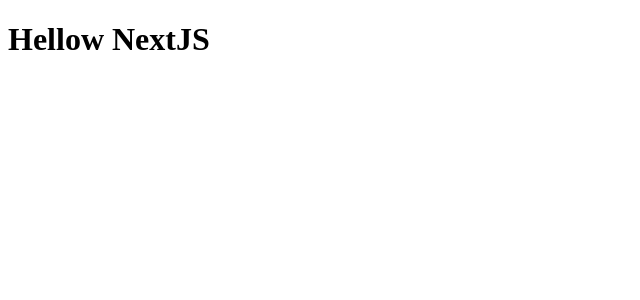
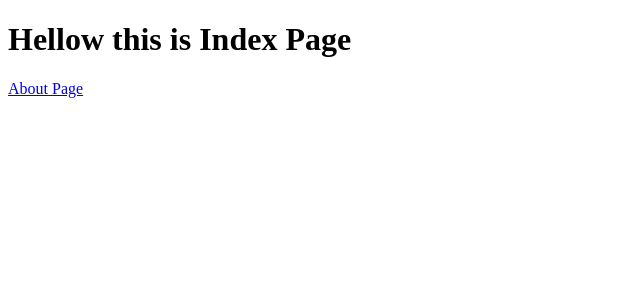
Before and after one commit to seankim84/eCommerce, a Next.js app: page / in a window 1280 px wide. Shown: the top 300 px of the page, without its empty margins (0-640 px from the left). Built offline with nearby package versions, Linux system fonts and the light colour scheme.

Commit message:
Using the Head and Link

```diff
--- a/pages/index.js
+++ b/pages/index.js
@@ -1 +1,14 @@
-export default () => <h1>Hellow NextJS</h1>;
+import Head from 'next/head';
+import Link from 'next/link';
+
+export default () => (
+    <div>
+        <Head>
+            <title>Home | Sean</title>
+        </Head>
+        <h1>Hellow this is Index Page</h1>{" "}
+        <Link href={"/about"}>
+            <a>About Page</a>
+        </Link>
+    </div>
+);
```
Also changed, not shown: pages/about.js (+10 -1 lines), 1 other file (tests, documents, lock files or other folders).
